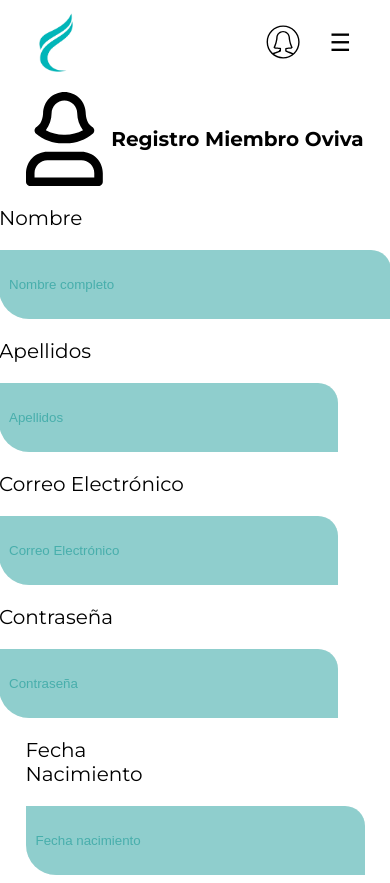
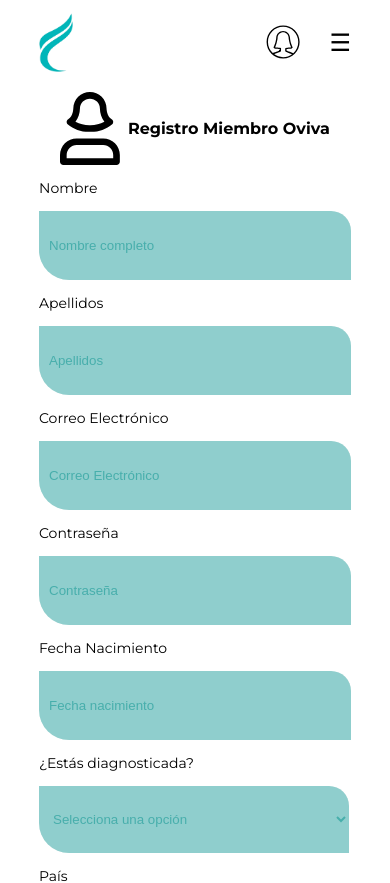
Before and after one commit to angylearns/oviva_care, a React (Vite) app in the folder HolisticFront/: page / in a window 390 px wide. Shown: the top 883 px of the page. Built offline with nearby package versions, Linux system fonts and the light colour scheme.

Commit message:
add responsive to register

```diff
--- a/HolisticFront/src/components/register/register.css
+++ b/HolisticFront/src/components/register/register.css
@@ -1,7 +1,6 @@
 * {
     background-color: white;
 }
-
 
 .fieldsblock {
     display: flex;
@@ -43,6 +42,10 @@
 .field-regdiagnose,
 .field-regcountry {
     color: rgba(0, 143, 139, 0.50);
+    box-sizing: border-box;
+    /* Asegura que el relleno y los bordes sean parte del tamaño total */
+    width: 597px;
+
 }
 
 .field-regdiagnose:focus,
@@ -80,7 +83,8 @@
 .field-reglastname,
 .field-regpassword {
     -webkit-box-shadow: 0 0 0 1000px rgba(0, 143, 139, 0.25) inset;
-    box-shadow: 0 0 0 1000px rgba(0, 143, 139, 0.25) inset; /* Propiedad estándar */
+    box-shadow: 0 0 0 1000px rgba(0, 143, 139, 0.25) inset;
+    /* Propiedad estándar */
     transition: background-color 5000s ease-in-out 0s;
 }
 
@@ -209,6 +213,11 @@ input::placeholder {
         width: 450px;
     }
 
+    .field-regdiagnose,
+    .field-regcountry {
+        width: 460px;
+    }
+
     .register-regbutton {
         width: 300px;
         height: 74px;
@@ -216,7 +225,6 @@ input::placeholder {
 
     .login-icon {
         width: 77px;
-
     }
 
     .main-text-register {
@@ -254,6 +262,29 @@ input::placeholder {
         width: 380px;
     }
 
+    .main-text-register {
+        font-size: 18px;
+    }
+
+    .text-regname,
+    .text-reglastname,
+    .text-regemail,
+    .text-regpassword,
+    .text-regbirthdate,
+    .text-regdiagnose,
+    .text-regcountry {
+        font-size: 16px;
+    }
+
+    .login-icon {
+        width: 60px;
+    }
+
+    .field-regdiagnose,
+    .field-regcountry {
+        width: 390px;
+    }
+
     .register-regbutton {
         width: 283px;
         height: 69px;
@@ -273,7 +304,7 @@ input::placeholder {
 
     @media screen and (max-width: 450px) {
 
-        .f.field-regname,
+        .field-regname,
         .field-regcountry,
         .field-regemail,
         .field-regdiagnose,
@@ -281,6 +312,25 @@ input::placeholder {
         .field-regbirthdate,
         .field-reglastname {
             width: 327px;
+        }
+
+        .main-text-register {
+            font-size: 16px;
+        }
+
+        .text-regname,
+        .text-reglastname,
+        .text-regemail,
+        .text-regpassword,
+        .text-regbirthdate,
+        .text-regdiagnose,
+        .text-regcountry {
+            font-size: 14px;
+        }
+
+        .field-regdiagnose,
+        .field-regcountry {
+            width: 337px;
         }
 
         .register-regbutton {
@@ -305,4 +355,52 @@ input::placeholder {
         }
     }
 
+    @media screen and (max-width: 430px) {
+
+        .field-regname,
+        .field-regcountry,
+        .field-regemail,
+        .field-regdiagnose,
+        .field-regpassword,
+        .field-regbirthdate,
+        .field-reglastname {
+            width: 300px;
+        }
+
+        .field-regdiagnose,
+        .field-regcountry {
+            width: 310px;
+        }
+
+        .register-regbutton {
+            width: 263px;
+            height: 64px;
+        }
+
+        .text-regname,
+        .text-reglastname,
+        .text-regemail,
+        .text-regpassword,
+        .text-regbirthdate,
+        .text-regdiagnose,
+        .text-regcountry {
+            font-size: 14px;
+        }
+
+        .text-regdiagnose {
+            margin-right: 38%;
+        }
+
+        .text-regemail {
+            margin-right: 45%;
+        }
+
+        .text-regpassword {
+            margin-right: 64%;
+        }
+
+        .gologin-button {
+            font-size: 16px;
+        }
+    }
 }
```
